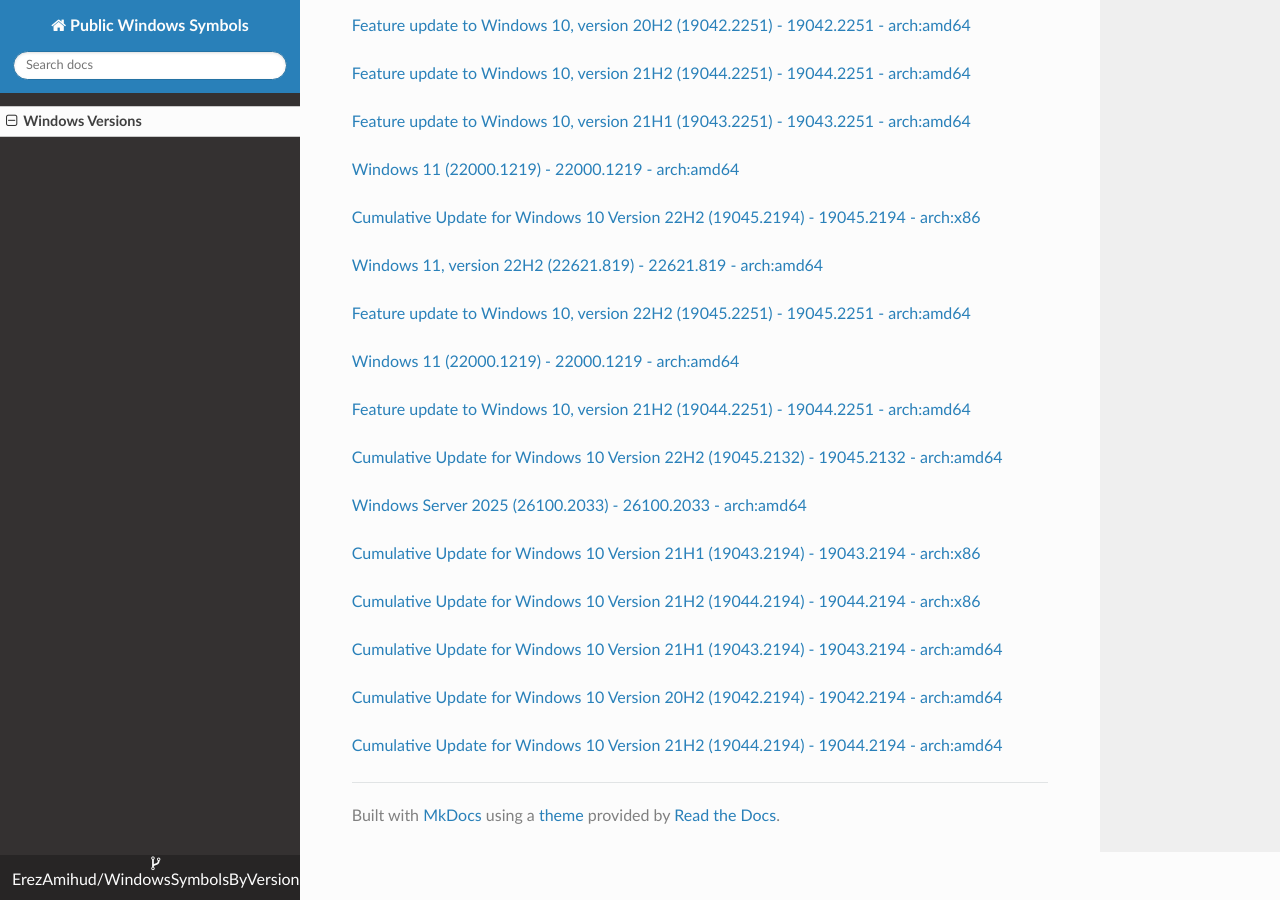
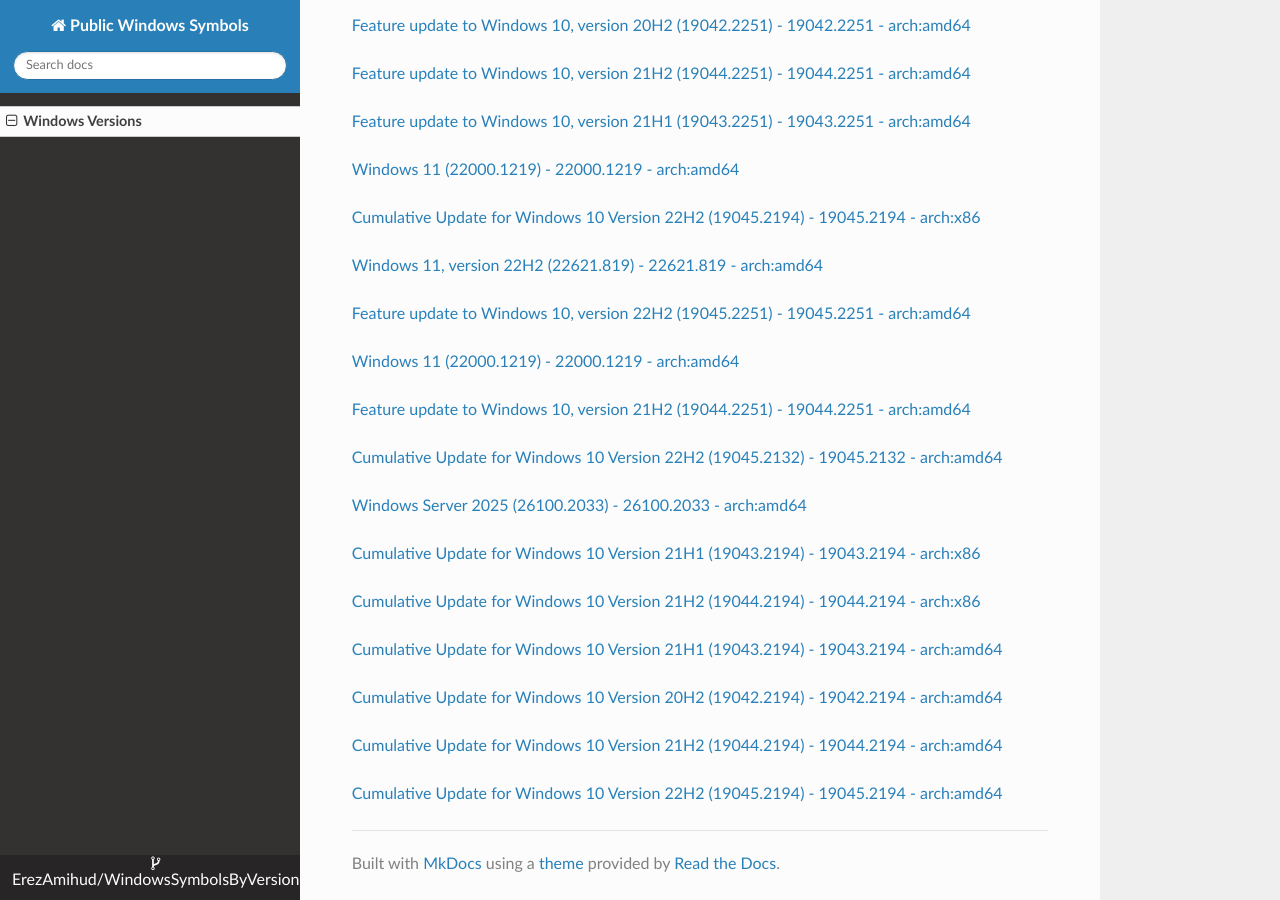
Before and after one commit to ErezAmihud/WindowsSymbolsByVersion, an MkDocs documentation site: the page built from docs/index.md, in a window 1280 px wide and 900 px high, scrolled down 46709 px. Built offline with MkDocs 1.6.1, drawn with Linux system fonts in a browser that asks for light colours; nearby versions of some CDN libraries.

Commit message:
Automated commit, add manifest for 1617284e-dc6c-487e-a88b-6a548380c2f0

```diff
--- a/docs/index.md
+++ b/docs/index.md
@@ -2746,3 +2746,6 @@
 
 
 [Cumulative Update for Windows 10 Version 21H2 (19044.2194) - 19044.2194 - arch:amd64](https://github.com/ErezAmihud/WindowsSymbolsByVersion/blob/main/manifests/a6e58c9a-8d60-4851-a5c9-b9f4ecb98ddb.manifest)
+
+
+[Cumulative Update for Windows 10 Version 22H2 (19045.2194) - 19045.2194 - arch:amd64](https://github.com/ErezAmihud/WindowsSymbolsByVersion/blob/main/manifests/1617284e-dc6c-487e-a88b-6a548380c2f0.manifest)
```
Also changed, not shown: process_builds.json (+1 -1 lines), 1 other file.
